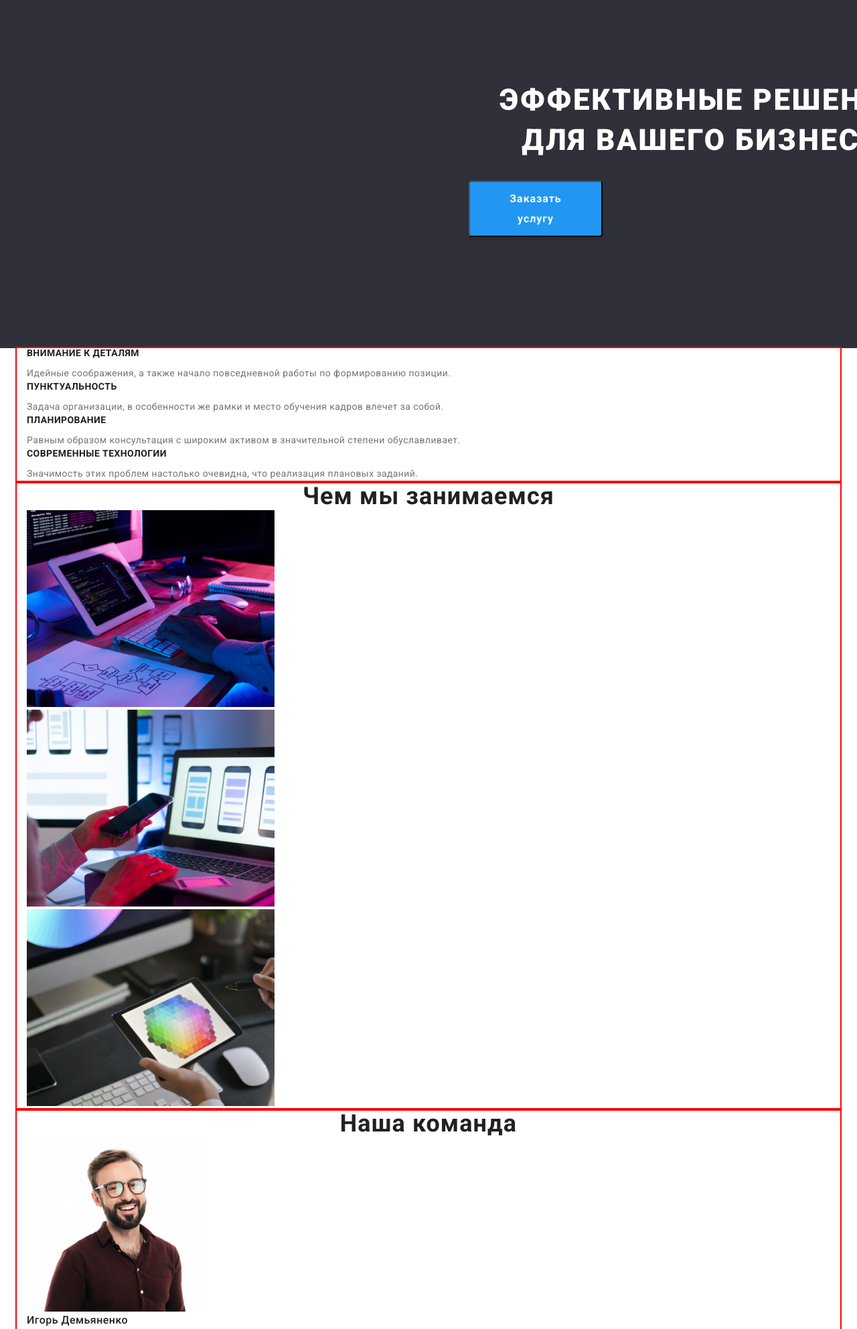
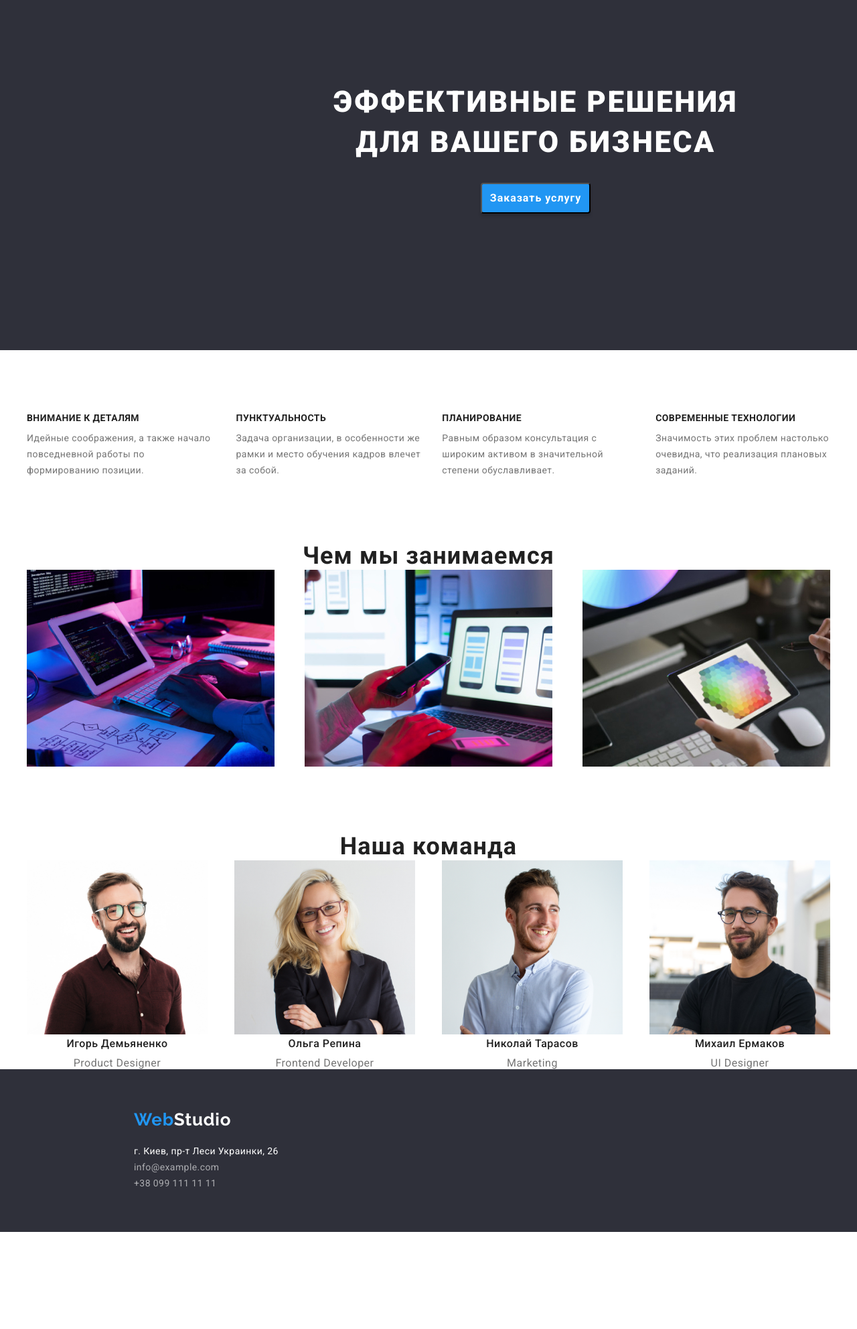
Before and after one commit to AnnaFesenko7/goit-markup-hw-03, a plain HTML site: page index.html in a window 1280 px wide. Shown: the part 160-2145 px from the top of the page at 67% size. After the commit the page ends 2000 px from the top, so only its background shows below. Drawn offline with nearby package versions, Linux system fonts and the light colour scheme.

Commit message:
задает геометрию

```diff
--- a/css/styles.css
+++ b/css/styles.css
@@ -23,10 +23,10 @@ body {
 
 .container {
   width: 1230px;
-  padding: 0 15px;
+  padding-left: 15px;
+  padding-right: 15px;
   margin: 0 auto;
-
-  outline: 2px solid #f70101;
+  padding-top: 94px;
 }
 
 .list {
@@ -44,11 +44,32 @@ h3 {
   margin-bottom: 0;
   margin-top: 10px;
 }
+
+.features-list,
+.section-list,
+.job-list,
+.buttons,
+.portfolio-list {
+  display: flex;
+  text-align: left;
+  justify-content: space-between;
+}
+.features-list .item + .item,
+.section-list .item + .item,
+.job-list .item + .item {
+  margin-left: 30px;
+}
+
 /* site nav */
 .main-nav {
   display: flex;
   align-items: center;
+  padding-top: 0;
 }
+.container.main-nav {
+  border-bottom: 3px solid var(--buttons-color);
+}
+
 .logo {
   font-family: Raleway, sans-serif;
   font-weight: bold;
@@ -95,12 +116,19 @@ h3 {
 
 /* hero */
 .hero {
+  display: block;
+  margin: 0 auto;
+  padding: 200px 452px;
+
   background-color: var(--extra-background-color);
+  text-align: center;
+  width: 1600px;
   height: 600px;
-  width: 1600px;
-  text-align: center;
-  padding: 200px 700px;
-  margin: 0 auto;
+}
+.hero .container {
+  width: 696px;
+  display: block;
+  padding-top: 0;
 }
 .hero-title {
   font-weight: 900;
@@ -109,24 +137,23 @@ h3 {
   letter-spacing: 0.06em;
   text-transform: uppercase;
   color: var(--extra-title-color);
+
   margin-bottom: 30px;
-  width: 696px;
 }
-.hero > .button {
+.hero .container .button {
   font-weight: 700;
   font-size: 16px;
   line-height: 1.88;
-  display: flex;
-  align-items: center;
-
   letter-spacing: 0.06em;
   color: var(--extra-title-color);
   background-color: var(--accent-color);
 
   display: inline-block;
-  padding: 10px 32px;
+  align-items: center;
+
   box-shadow: 0px 4px 4px rgba(0, 0, 0, 0.15);
   border-radius: 4px;
+  min-width: 136px;
 }
 .hero > .button:hover,
 .hero > .button:focus {
@@ -135,6 +162,11 @@ h3 {
 }
 
 /* features */
+
+.section-list {
+  text-align: center;
+}
+
 .features-list .title {
   font-weight: 700;
   font-size: 14px;
@@ -175,7 +207,10 @@ h3 {
 }
 
 /* footer */
-footer {
+.footer {
+  display: block;
+  margin: 0 auto;
+  width: 1600px;
   background-color: var(--extra-background-color);
 }
 .footer-auth .link {
@@ -196,10 +231,17 @@ footer .logo {
   line-height: 1.71;
   letter-spacing: 0.03em;
   color: var(--extra-title-color);
+
+  margin-top: 20px;
 }
 
 address {
   font-style: inherit;
+}
+
+.footer .container {
+  padding-top: 60px;
+  padding-bottom: 60px;
 }
 
 /* css для портфолио */
@@ -213,17 +255,16 @@ address {
   background-color: var(--buttons-color);
   color: var(--primary-text-color);
   cursor: pointer;
-
-  text-align: center;
-
   min-width: 73px;
   padding: 6px 12px;
+  outline: none;
 }
 
 .button:hover,
 .button:focus {
   background-color: var(--accent-color);
   color: var(--extra-title-color);
+  outline: none;
 }
 .portfolio-list .title {
   font-weight: 700;
@@ -231,6 +272,7 @@ address {
   line-height: 2;
   letter-spacing: 0.06em;
   color: var(--primary-text-color);
+  margin-left: 24px;
 }
 
 .portfolio-list .text {
@@ -239,6 +281,7 @@ address {
   line-height: 1.88;
   letter-spacing: 0.03em;
   color: var(--extra-text-color);
+  margin-left: 24px;
 }
 a {
   text-decoration: none;
@@ -255,3 +298,36 @@ a {
   clip: rect(0 0 0 0);
   overflow: hidden;
 }
+
+.buttons {
+  justify-content: center;
+  margin-bottom: 32px;
+}
+
+.portfolio-list {
+  flex-wrap: wrap;
+}
+.portfolio-list .item {
+  border-bottom: 3px solid var(--buttons-color);
+  width: 370px;
+  margin-right: 30px;
+  margin-bottom: 30px;
+  padding-bottom: 20px;
+  padding-left: 24px;
+  padding-right: 24px;
+}
+
+.portfolio-list .item :nth-last-child(-n + 3) {
+  margin-bottom: 0px;
+}
+
+.portfolio-list .item :nth-child(3n) {
+  margin-right: 0px;
+}
+
+.container.portfolio {
+  padding-bottom: 94px;
+}
+.buttons .item + .item {
+  margin-left: 8px;
+}
--- a/index.html
+++ b/index.html
@@ -40,27 +40,29 @@
     </header>
     <main>
     <section class="hero">
-        <h1 class="hero-title">Эффективные решения для вашего бизнеса</h1>
-        <button type="button" class="button" cursor="pointer">Заказать услугу</button>
+        <div class="container">
+            <h1 class="hero-title">Эффективные решения для вашего бизнеса</h1>
+            <button type="button" class="button">Заказать услугу</button>
+        </div>
     </section>
 
         <section class="features">
             <div class="container">
                 <h2 class="features-title visually-hidden ">Приемущества нашей вебстудии</h2>
                 <ul class="features-list list">
-                    <li>
+                    <li class="item">
                         <h3 class="title">Внимание к деталям</h3>
                         <p class="text">Идейные соображения, а также начало повседневной работы по формированию позиции.</p>
                     </li>
-                    <li>
+                    <li class="item">
                         <h3 class="title">Пунктуальность</h3>
                         <p class="text">Задача организации, в особенности же рамки и место обучения кадров влечет за собой.</p>
                     </li>
-                    <li>
+                    <li class="item">
                         <h3 class="title">Планирование</h3>
                         <p class="text">Равным образом консультация с широким активом в значительной степени обуславливает.</p>
                     </li>
-                    <li>
+                    <li class="item">
                         <h3 class="title">Современные технологии</h3>
                         <p class="text">Значимость этих проблем настолько очевидна, что реализация плановых заданий.</p>
                     </li>
@@ -72,18 +74,18 @@
         <section class="section ">
             <div class="container" >
                 <h2 class="section-title">Чем мы занимаемся</h2>
-                <ul class="list">
-                    <li>
+                <ul class="job-list list">
+                    <li class="item">
 
                             <img src="./img/box1.jpg" alt="Программы для ПК" width="370" height="294">
 
                     </li>
-                    <li>
+                    <li class="item">
 
                             <img src="./img/box2.jpg" alt="Мобильные приложения" width="370" height="294">
 
                     </li>
-                    <li>
+                    <li class="item">
 
                             <img src="./img/box3.jpg" alt="Графика" width="370" height="294">
 
@@ -95,25 +97,25 @@
             <div class="container">
                 <h2 class="section-title" >Наша команда</h2>
                 <ul class="section-list list">
-                    <li>
+                    <li class="item">
                         <img src="./img/img1.jpg" alt="Игорь Демьяненко" width="270" height="260">
                         <h3 class="title">Игорь Демьяненко</h3>
                         <p class="text">Product Designer</p>
 
-                    </li>
-                    <li>
+                    </li >
+                    <li class="item">
 
                         <img src="./img/img2.jpg" alt="Ольга Репина" width="270" height="260">
                         <h3 class="title">Ольга Репина</h3>
                         <p class="text">Frontend Developer</p>
-                    </li>
-                    <li>
+                    </li >
+                    <li class="item">
 
                         <img src="./img/img3.jpg" alt="Николай Тарасов" width="270" height="260">
                         <h3 class="title">Николай Тарасов</h3>
                         <p class="text">Marketing</p>
                     </li>
-                    <li>
+                    <li class="item">
 
                         <img src="./img/img4.jpg" alt="Михаил Ермаков" width="270" height="260">
                         <h3 class="title">Михаил Ермаков</h3>
@@ -123,11 +125,11 @@
             </div>
         </section>
     </main>
-    <footer>
-       <div class="container">
+    <footer class="footer">
+       <div class="container ">
             <a lang="en" href="./index.html" class="logo"><span class=logo-web>Web</span>Studio</a>
             <address>
-                <p class="address">г. Киев, пр-т Леси Украинки, 26</p>
+                <p class="address list">г. Киев, пр-т Леси Украинки, 26</p>
                 <ul class="footer-auth list">
                     <li> <a href="mailto:info@example.com" class="link"> info@example.com</a> </li>
                     <li>  <a href="tel:+380991111111" class="link"> +38 099 111 11 11</a> </li>
```
Also changed, not shown: portfolio.html (+27 -28 lines).
